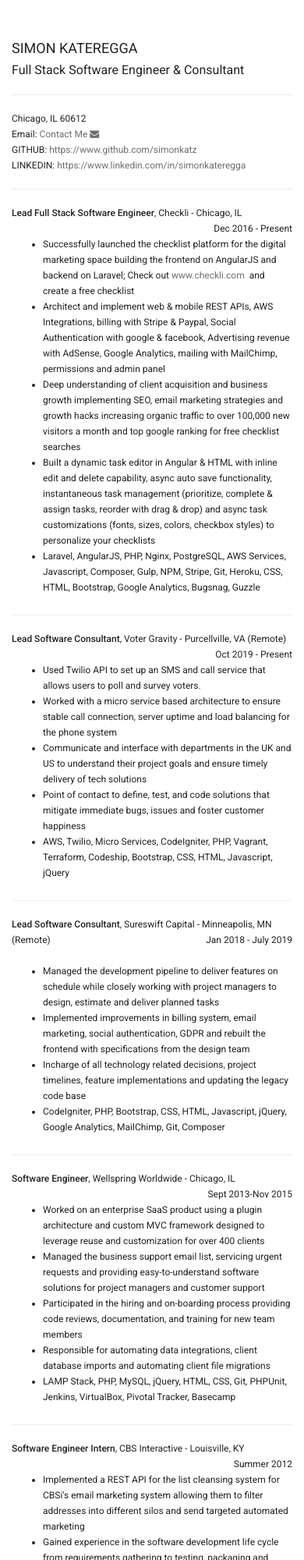
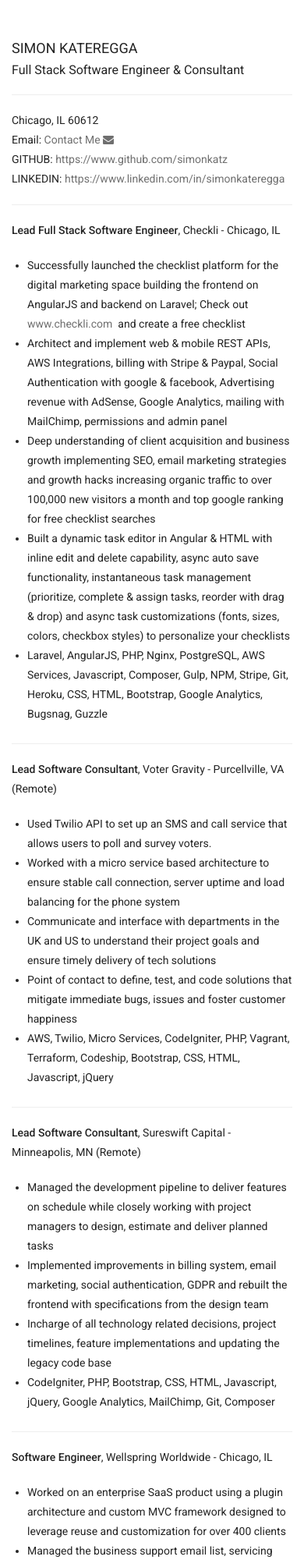
Before and after one commit to simonkatz/Katz, a plain HTML site: page resume.html in a window 390 px wide. Shown: the top 2000 px of the page at 78% size. Drawn offline with Linux system fonts and the light colour scheme.

Commit message:
Adjust spacing and font size for mobile responsiveness

```diff
--- a/resume.html
+++ b/resume.html
@@ -75,8 +75,8 @@
                         LINKEDIN: <a href="https://www.linkedin.com/in/simonkateregga" target="_blank">https://www.linkedin.com/in/simonkateregga</a>
                     </div>
                     <hr />
-                    <p><span class="font-weight-500">Lead Full Stack Software Engineer</span>, Checkli - Chicago, IL<span class="float-right">Dec 2016 - Present</span></p>
-                    <ul>
+                    <p><span class="font-weight-500">Lead Full Stack Software Engineer</span>, Checkli - Chicago, IL<span class="xs-display-none float-right">Dec 2016 - Present</span></p>
+                    <ul class="xs-padding-20px-left">
                     	<li>Successfully launched the checklist platform for the digital marketing space building the frontend on AngularJS and backend on Laravel; Check out <a href="https://www.checkli.com" target="_blank">www.checkli.com</a> &nbsp;and create a free checklist</li>
                     	<li>Architect and implement web &amp; mobile REST APIs, AWS Integrations, billing with Stripe &amp; Paypal, Social Authentication with google &amp; facebook, Advertising revenue with AdSense, Google Analytics, mailing with MailChimp, permissions and admin panel</li>
                     	<li>Deep understanding of client acquisition and business growth implementing SEO, email marketing strategies and growth hacks increasing organic traffic to over 100,000 new visitors a month and top google ranking for free checklist searches</li>
@@ -84,8 +84,8 @@
                     	<li>Laravel, AngularJS, PHP, Nginx, PostgreSQL, AWS Services, Javascript, Composer, Gulp, NPM, Stripe, Git, Heroku, CSS, HTML, Bootstrap, Google Analytics, Bugsnag, Guzzle</li>
                     </ul>
                     <hr />
-                    <p><span class="font-weight-500">Lead Software Consultant</span>, Voter Gravity - Purcellville, VA (Remote) <span class="float-right">Oct 2019 - Present</span></p>
-                    <ul>
+                    <p><span class="font-weight-500">Lead Software Consultant</span>, Voter Gravity - Purcellville, VA (Remote) <span class="xs-display-none float-right">Oct 2019 - Present</span></p>
+                    <ul class="xs-padding-20px-left">
                         <li>Used Twilio API to set up an SMS and call service that allows users to poll and survey voters.</li>
                         <li>Worked with a micro service based architecture to ensure stable call connection, server uptime and load balancing for the phone system</li>
                         <li>Communicate and interface with departments in the UK and US to understand their project goals and ensure timely delivery of tech solutions</li>
@@ -93,16 +93,16 @@
                         <li>AWS, Twilio, Micro Services, CodeIgniter, PHP, Vagrant, Terraform, Codeship, Bootstrap, CSS, HTML, Javascript, jQuery</li>
                     </ul>
                     <hr />
-                    <p><span class="font-weight-500">Lead Software Consultant</span>, Sureswift Capital - Minneapolis, MN (Remote) <span class="float-right">Jan 2018 - July 2019</span></p>
-                    <ul>
+                    <p><span class="font-weight-500">Lead Software Consultant</span>, Sureswift Capital - Minneapolis, MN (Remote) <span class="xs-display-none float-right">Jan 2018 - July 2019</span></p>
+                    <ul class="xs-padding-20px-left">
                         <li>Managed the development pipeline to deliver features on schedule while closely working with project managers to design, estimate and deliver planned tasks</li>
                         <li>Implemented improvements in billing system, email marketing, social authentication, GDPR and rebuilt the frontend with specifications from the design team</li>
                         <li>Incharge of all technology related decisions, project timelines, feature implementations and updating the legacy code base</li>
                         <li>CodeIgniter, PHP, Bootstrap, CSS, HTML, Javascript, jQuery, Google Analytics, MailChimp, Git, Composer</li>
                     </ul>
                     <hr />
-                    <p><span class="font-weight-500">Software Engineer</span>, Wellspring Worldwide - Chicago, IL <span class="float-right">Sept 2013-Nov 2015</span></p>
-                    <ul>
+                    <p><span class="font-weight-500">Software Engineer</span>, Wellspring Worldwide - Chicago, IL <span class="xs-display-none float-right">Sept 2013-Nov 2015</span></p>
+                    <ul class="xs-padding-20px-left">
                     	<li>Worked on an enterprise SaaS product using a plugin architecture and custom MVC framework designed to leverage reuse and customization for over 400 clients</li>
                     	<li>Managed the business support email list, servicing urgent requests and providing easy-to-understand software solutions for project managers and customer support</li>
                     	<li>Participated in the hiring and on-boarding process providing code reviews, documentation, and training for new team members</li>
@@ -110,8 +110,8 @@
                     	<li>LAMP Stack, PHP, MySQL, jQuery, HTML, CSS, Git, PHPUnit, Jenkins, VirtualBox, Pivotal Tracker, Basecamp</li>
                     </ul>
                     <hr />
-                    <p><span class="font-weight-500">Software Engineer Intern</span>, CBS Interactive - Louisville, KY <span class="float-right">Summer 2012</span></p>
-                    <ul>
+                    <p><span class="font-weight-500">Software Engineer Intern</span>, CBS Interactive - Louisville, KY <span class="xs-display-none float-right">Summer 2012</span></p>
+                    <ul class="xs-padding-20px-left">
                     	<li>Implemented a REST API for the list cleansing system for CBSi&rsquo;s email marketing system allowing them to filter addresses into different silos and send targeted automated marketing</li>
                     	<li>Gained experience in the software development life cycle from requirements gathering to testing, packaging and deployment</li>
                     	<li>Co-invented an android application for CBSi&rsquo;s internal operations</li>
```
Also changed, not shown: css/responsive.css.
